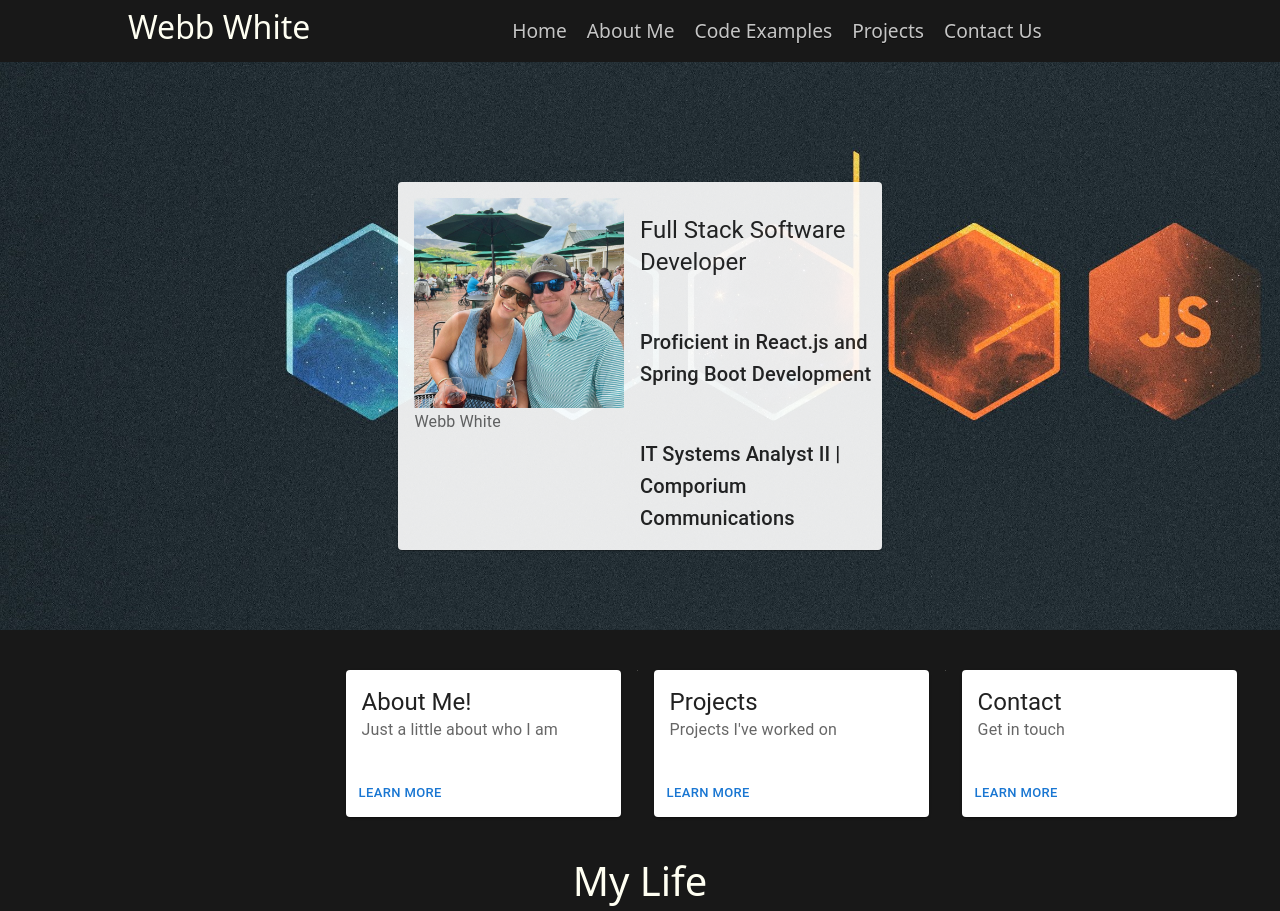
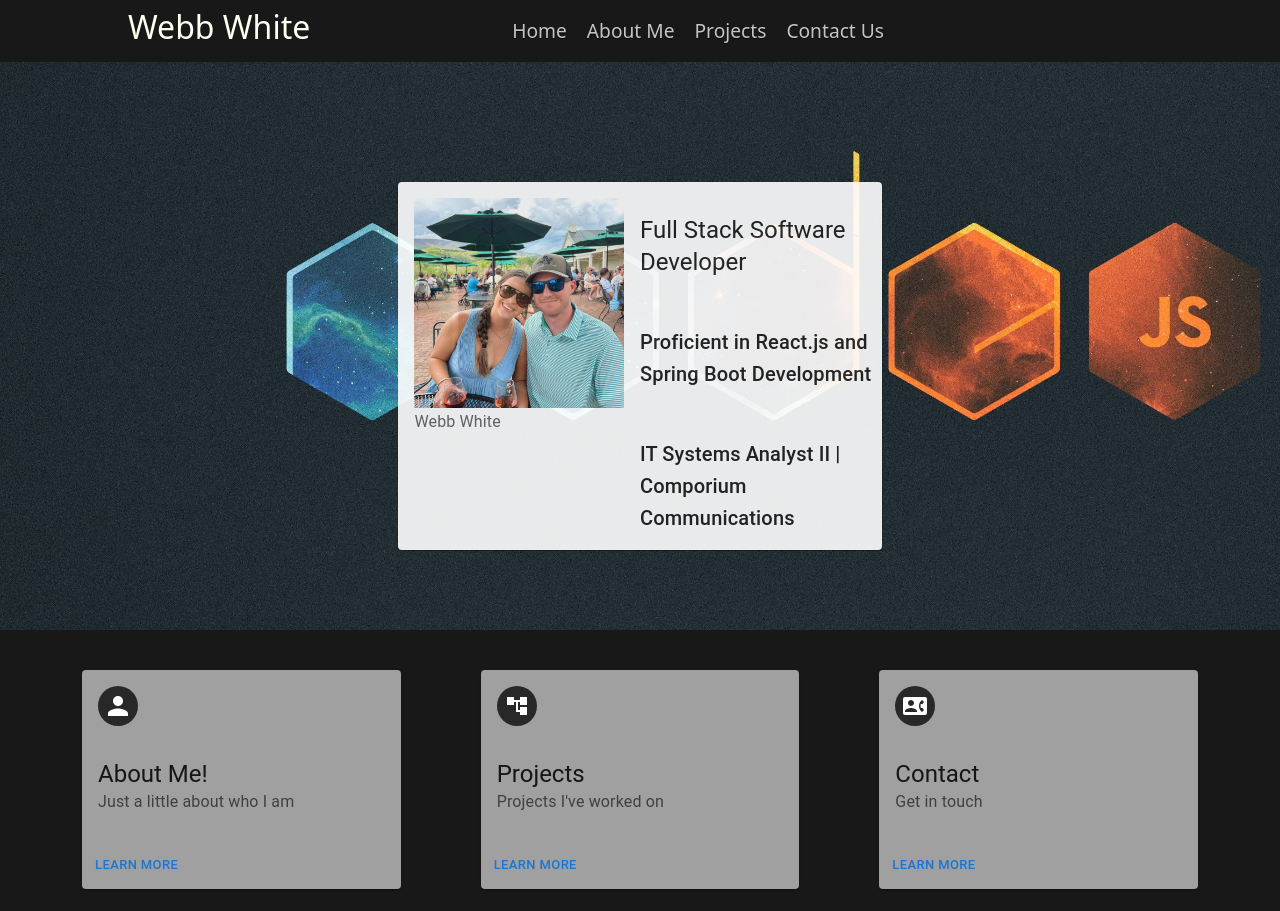
Before and after one commit to Webbwhite98/webbwhite, a React (Create React App) app: page / in a window 1280 px wide. Shown: the top 911 px of the page. Built offline with nearby package versions, Linux system fonts and the light colour scheme.

Commit message:
some finishing changes to tiles

```diff
--- a/src/App.css
+++ b/src/App.css
@@ -144,3 +144,8 @@ header a:hover {
   background-size: cover;
   height: 100%;
 }
+
+.tile{
+  background-color: #282828;
+  color: #fffff2;
+}
--- a/src/components/navigation/Header.jsx
+++ b/src/components/navigation/Header.jsx
@@ -41,13 +41,6 @@ const Header =()=>{
                     </ul>
                 </div>
 
-                <div className={'navbar-nav-scroll'}>
-                    <ul className={'nav justify-content-end'}>
-                        <li className={'nav-item'}>
-                            <NavLink to={"/code-examples"} className={'menu__link'} exact={true}>Code Examples</NavLink>
-                        </li>
-                    </ul>
-                </div>
 
                 <div className={'navbar-nav-scroll'}>
                     <ul className={'nav justify-content-end'}>
@@ -79,7 +72,6 @@ const Header =()=>{
                             <ul>
                                 <li><NavLink onClick={()=>setMobileNavOpen(!mobileNavOpen)} to={"/"} className={'menu__link'} exact={true}>Home</NavLink></li>
                                 <li><NavLink onClick={()=>setMobileNavOpen(!mobileNavOpen)} to={"/about"} className={'menu__link'} exact={true}>About Me</NavLink></li>
-                                <li><NavLink onClick={()=>setMobileNavOpen(!mobileNavOpen)} to={"/code-examples"} className={'menu__link'} exact={true}>Code Examples</NavLink></li>
                                 <li><NavLink onClick={()=>setMobileNavOpen(!mobileNavOpen)} to={"/projects"} className={'menu__link'} exact={true}>Projects</NavLink></li>
                                 <li><NavLink onClick={()=>setMobileNavOpen(!mobileNavOpen)} to={"/contact-us"} className={'menu__link'} exact={true}>Contact</NavLink></li>
                             </ul>
--- a/src/components/other/PageTiles.jsx
+++ b/src/components/other/PageTiles.jsx
@@ -1,8 +1,24 @@
 import React from 'react';
-import {Button, Card, CardActions, CardContent, Divider, Stack, Typography} from "@mui/material";
+import {
+    Avatar,
+    Button,
+    Card,
+    CardActions,
+    CardContent,
+    CardHeader,
+    Divider,
+    Grid,
+    IconButton,
+    Stack,
+    Typography
+} from "@mui/material";
 import * as PropTypes from "prop-types";
 import {useNavigate} from "react-router-dom";
-
+import AccountTreeIcon from '@mui/icons-material/AccountTree';
+import ContactPhoneIcon from '@mui/icons-material/ContactPhone';
+function MoreVertIcon() {
+    return null;
+}
 
 const PageTiles=()=>{
 
@@ -10,14 +26,17 @@ const PageTiles=()=>{
     const navigate = useNavigate();
 
     return(
-        <div>
-            <Stack
-                direction="row"
-                divider={<Divider orientation="vertical" flexItem />}
-                spacing={2}
-            >
+        <div className={'container'}>
+            <Grid container direction={'row'} spacing={10}>
+                <Grid item xs>
+                    <Card   style={{backgroundColor:'#A0A0A0'}}>
+                        <CardHeader
+                            avatar={
+                                <Avatar style={{backgroundColor:'#282828'}} aria-label="recipe">
+                                </Avatar>
+                            }
 
-                    <Card sx={{ minWidth: 275 }}>
+                        />
                         <CardContent>
                             <Typography variant="h5" component="div">
                                 About Me!
@@ -31,8 +50,18 @@ const PageTiles=()=>{
                             <Button onClick={()=>navigate("/about")} size="small">Learn More</Button>
                         </CardActions>
                     </Card>
+                </Grid>
 
-                <Card sx={{ minWidth: 275 }}>
+                <Grid item xs>
+                    <Card style={{backgroundColor:'#A0A0A0'}}>
+                        <CardHeader
+                            avatar={
+                                <Avatar style={{backgroundColor:'#282828'}}>
+                                    <AccountTreeIcon/>
+                                </Avatar>
+                            }
+
+                        />
                         <CardContent>
                             <Typography variant="h5" component="div">
                                 Projects
@@ -46,7 +75,18 @@ const PageTiles=()=>{
                             <Button onClick={()=>navigate("/projects")} size="small">Learn More</Button>
                         </CardActions>
                     </Card>
-                <Card sx={{ minWidth: 275 }}>
+                </Grid>
+
+                <Grid item xs>
+                    <Card   style={{backgroundColor:'#A0A0A0'}}>
+                        <CardHeader
+                            avatar={
+                                <Avatar style={{backgroundColor:'#282828'}} aria-label="recipe">
+                                    <ContactPhoneIcon/>
+                                </Avatar>
+                            }
+
+                        />
                         <CardContent>
                             <Typography variant="h5" component="div">
                                 Contact
@@ -60,8 +100,12 @@ const PageTiles=()=>{
                             <Button onClick={()=>navigate("/contact")} size="small">Learn More</Button>
                         </CardActions>
                     </Card>
-            </Stack>
+                </Grid>
+
+            </Grid>
         </div>
+
+
     )
 
 
--- a/src/components/pages/Home.jsx
+++ b/src/components/pages/Home.jsx
@@ -73,7 +73,7 @@ const Home=()=>{
 
 
                 </Grid>
-                <Grid item xs style={{paddingTop:'5vh', paddingLeft:'27%'}}>
+                <Grid item xs style={{paddingTop:'5vh'}}>
                         <PageTiles/>
                 </Grid>
 
```
Lines whose indentation alone changed are shown as unchanged.
